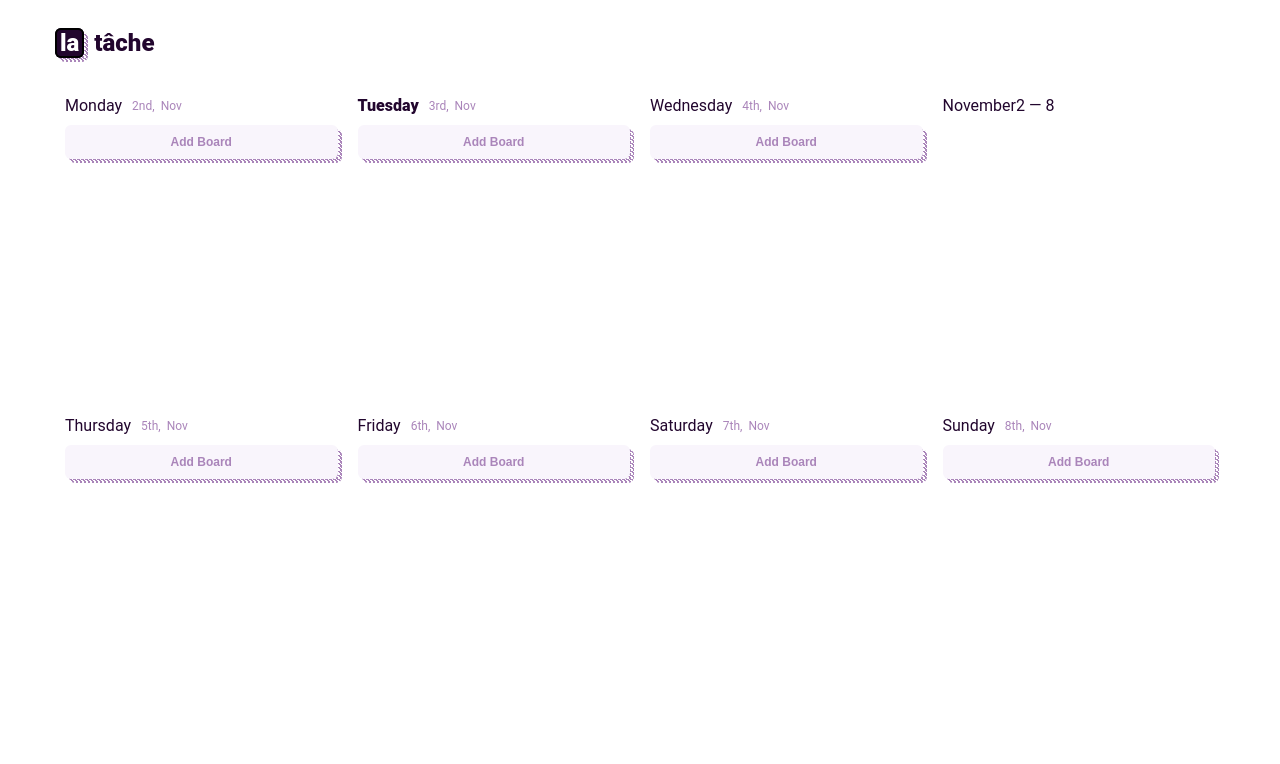
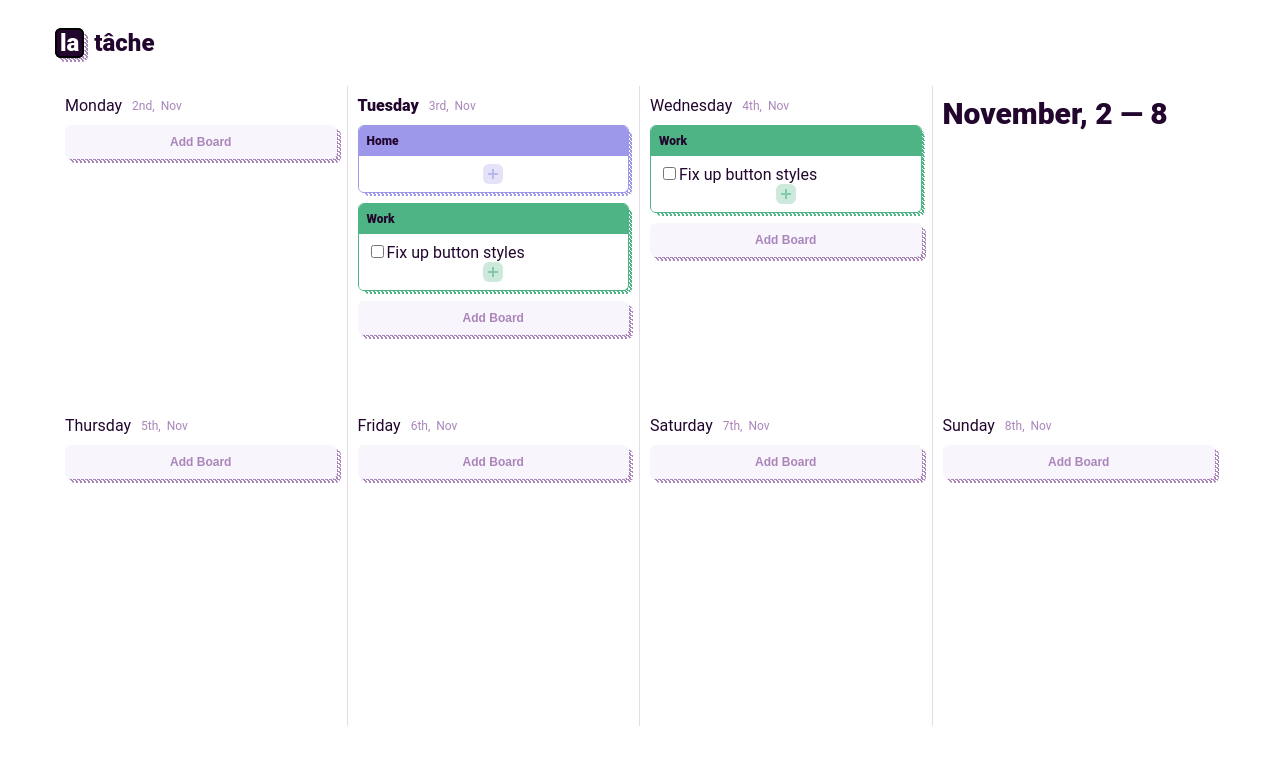
Before and after one commit to AlisaLiso/latache, a React (Create React App) app: page / in a window 1280 px wide. Shown: the top 764 px of the page. Built offline with nearby package versions, Linux system fonts and the light colour scheme.

Commit message:
Add board and add task button

```diff
--- a/src/App.js
+++ b/src/App.js
@@ -1,13 +1,98 @@
 import React from "react";
 import Header from "./components/Header";
 import Week from './components/Week';
+import moment from 'moment';
 import "./App.css";
+
+let currDay = moment();
+
+const getWeek = (curr) => {
+  // var weekStartWithSunday = curr.clone().startOf('week');
+  var weekStartWithMonday = curr.clone().startOf('isoWeek');
+  let weekStart = weekStartWithMonday;
+
+  var days = [];
+  for (var i = 0; i <= 6; i++) {
+    let day = moment(weekStart).add(i, 'days').format("Do dddd MMM YYYY").split(' ');
+    let today = moment().format("Do dddd MMMM YYYY").split(' ');
+    /// Add in fourth column todays info
+    if (i === 3) {
+      let start = moment(weekStart).add(0, 'days').format("D");
+      let end = moment(weekStart).add(6, 'days').format("D");
+
+      let obj = {
+        week: today[1],
+        day: today[0],
+        month: today[2],
+        range: `${start} — ${end}`,
+        today: true,
+        isInfo: true
+      };
+      days.push(obj);
+    }
+
+    const task = {
+      title: "Fix up button styles",
+      isFinished: false,
+      id: 1
+    };
+
+    const boardHome = {
+      title: "Home",
+      date: today,
+      color: "158,152,234",
+      colorT: "#ffffff",
+      tasks: []
+    }
+
+    const boardWork = {
+      title: "Work",
+      date: today,
+      color: "78,180,133",
+      tasks: [task]
+    }
+
+    const boardWorkNew = {
+      title: "Work",
+      date: moment().add(1, 'days').format("Do dddd MMMM YYYY").split(' '),
+      color: "78,180,133",
+      tasks: [task]
+    }
+
+    const boards = [
+      boardHome,
+      boardWork,
+      boardWorkNew
+    ]
+    console.log(boardWorkNew)
+
+    const objBoards = [];
+
+    for (const board of boards) {
+      if (day[0] === board.date[0]) {
+        objBoards.push(board)
+      }
+    }
+
+    const obj = {
+      week: day[1],
+      day: day[0],
+      month: day[2],
+      boards: objBoards,
+      today: today[0] === day[0]
+    };
+
+    days.push(obj);
+  }
+
+  return days;
+}
 
 function App() {
   return (
     <div className="container">
       <Header />
-      <Week />
+      <Week data={getWeek(currDay)} />
     </div>
   );
 }
--- /dev/null
+++ b/src/components/AddTask.js
@@ -0,0 +1,62 @@
+import React from 'react';
+import styled from 'styled-components';
+
+const borderRadius = "6px";
+
+const StyledAddTask = styled.button.attrs(props => ({
+  primaryColor: props.primaryColor || "yellow",
+}))`
+  border: none;
+  opacity: 0.7;
+  cursor: pointer;
+  background-color: rgba(${props => props.primaryColor}, 0.4);
+  border-radius: ${borderRadius};
+  padding: 5px;
+  margin: 0 auto;
+  display: flex;
+  justify-content: center;
+  transition: .3s;
+
+  &:hover {
+    opacity: 1;
+    transition: .3s;
+  }
+`;
+
+const Cross = styled.div.attrs(props => ({
+  primaryColor: props.primaryColor || "yellow",
+}))`
+  width: 10px;
+	height: 10px;
+  position: relative;
+
+  &:before, &:after{
+		content:"";
+		display:block;
+		background: rgba(${props => props.primaryColor}, 1);
+    position: absolute;
+    top: 50%;
+    left: 50%;
+    transform: translate(-50%,-50%);
+  }
+
+  &:before{
+		width: 2px;
+		height: 100%;
+  }
+
+  &:after{
+		height: 2px;
+		width: 100%;
+	}
+`;
+
+function AddTask({ color }) {
+  return (
+    <StyledAddTask primaryColor={color}>
+      <Cross primaryColor={color} />
+    </StyledAddTask>
+  )
+}
+
+export default AddTask
--- /dev/null
+++ b/src/components/Board.js
@@ -0,0 +1,83 @@
+import React from 'react';
+import Task from './Task';
+import AddTask from './AddTask';
+import styled from 'styled-components';
+
+const borderRadius = "6px";
+const borderSmalRadius = "5px";
+const backgroundColor = "white";
+const distance = "4px";
+const stripsSize = "4px"; /// Controls the size of the stripes
+const stripsAngle = "45deg";
+
+const StyledBoard = styled.div.attrs(props => ({
+  primaryColor: props.primaryColor || "yellow",
+}))`
+  border: 1px solid rgba(${props => props.primaryColor}, 1);
+  border-radius: ${borderRadius};
+  margin-bottom: 10px;
+  position: relative;
+
+  &::after {
+    border-radius: ${borderRadius};
+    content: "";
+    opacity: 1;
+    position: absolute;
+    width: 100%;
+    height: 100%;
+    left: ${distance};
+    top: ${distance};
+    z-index: -1;
+    background-size: ${stripsSize} ${stripsSize};
+    background-color: rgba(${props => props.primaryColor}, 1);
+    background-image: linear-gradient(
+      ${stripsAngle},
+      ${backgroundColor} 25%,
+      transparent 25%,
+      transparent 50%,
+      ${backgroundColor} 50%,
+      ${backgroundColor} 75%,
+      transparent 75%,
+      transparent
+    );
+    transition: 0.3s;
+    transition-delay: 0.3s;
+  }
+`;
+
+const BoardHead = styled.div.attrs(props => ({
+  primaryColor: props.primaryColor || "yellow",
+}))`
+  background-color: rgba(${props => props.primaryColor}, 1);
+  padding: 8px;
+  border-top-left-radius: ${borderSmalRadius};
+  border-top-right-radius: ${borderSmalRadius};
+  font-size: 12px;
+  font-weight: 800;
+  color: darken(rgba(${props => props.primaryColor}), 100%);
+`;
+
+const BoardContent = styled.div.attrs(props => ({
+  primaryColor: props.primaryColor || "yellow",
+}))`
+  padding: 8px;
+  background-color: ${backgroundColor};
+  border-bottom-left-radius: ${borderSmalRadius};
+  border-bottom-right-radius: ${borderSmalRadius};
+`;
+
+function Board({ board }) {
+  return (
+    <StyledBoard primaryColor={board.color}>
+      <BoardHead primaryColor={board.color}>{board.title}</BoardHead>
+      <BoardContent>
+        {board.tasks?.map((task, index) => (
+          <Task task={task} key={index} />
+        ))}
+        <AddTask color={board.color} />
+      </BoardContent>
+    </StyledBoard>
+  )
+}
+
+export default Board;
--- /dev/null
+++ b/src/components/Task.js
@@ -0,0 +1,12 @@
+import React from 'react'
+
+function Task({ task, id }) {
+  return (
+    <label htmlFor={`task-${task.id}`}>
+      <input type="checkbox" name="task" id={`task-${task.id}`} />
+      {task.title}
+    </label>
+  )
+}
+
+export default Task
--- a/src/components/Week.js
+++ b/src/components/Week.js
@@ -1,48 +1,7 @@
 import React from 'react'
 import styled from 'styled-components';
-import moment from 'moment';
 import AddBoard from './AddBoard';
-
-let currDay = moment();
-
-const getWeek = (curr) => {
-  // var weekStartWithSunday = curr.clone().startOf('week');
-  var weekStartWithMonday = curr.clone().startOf('isoWeek');
-  let weekStart = weekStartWithMonday;
-
-  var days = [];
-  for (var i = 0; i <= 6; i++) {
-    let day = moment(weekStart).add(i, 'days').format("Do dddd MMM YYYY").split(' ');
-    let today = moment().format("Do dddd MMMM YYYY").split(' ');
-
-    /// Add in fourth column todays info
-    if (i === 3) {
-      let start = moment(weekStart).add(0, 'days').format("D");
-      let end = moment(weekStart).add(6, 'days').format("D");
-
-      let obj = {
-        week: today[1],
-        day: today[0],
-        month: today[2],
-        range: `${start} — ${end}`,
-        today: true,
-        isInfo: true
-      };
-      days.push(obj);
-    }
-
-    const obj = {
-      week: day[1],
-      day: day[0],
-      month: day[2],
-      today: today[0] === day[0]
-    };
-
-    days.push(obj);
-  }
-
-  return days;
-}
+import Board from './Board';
 
 const Grid = styled.div`
   display: grid;
@@ -71,6 +30,10 @@ const Item = styled.div`
   padding: 10px;
   box-sizing: border-box;
 
+  &:not(:last-child):not(:nth-child(4)) {
+    border-right: 1px solid rgba(170,133,186, 0.3);
+  }
+
   @media only screen and (max-width: 666px) {
     min-height: 400px;
   }
@@ -80,6 +43,11 @@ const HeaderText = styled.div`
   display: flex;
   align-items: center;
   margin-bottom: 10px;
+`;
+
+const BigHeaderText = styled.div`
+  font-size: 30px;
+  font-weight: 900;
 `;
 
 const BaseHeaderText = styled.div.attrs(props => ({
@@ -97,19 +65,22 @@ const SmallHeaderText = styled.div`
   font-size: 12px;
 `;
 
-const Week = () => {
+const Week = ({ data }) => {
   return (
     <Grid>
-      {getWeek(currDay).map((day, index) => (
+      {data.map((day, index) => (
         day.isInfo ?
           <Item key={index}>
-            <div><span>{day.month}{day.range}</span></div>
+            <HeaderText><BigHeaderText>{day.month}, {day.range}</BigHeaderText></HeaderText>
           </Item>
           : <Item key={index}>
             <HeaderText>
               <BaseHeaderText weight={day.today && '900'}>{day.week}</BaseHeaderText>
               <SmallHeaderText>{day.day},</SmallHeaderText><SmallHeaderText>{day.month}</SmallHeaderText>
             </HeaderText>
+            {day.boards?.map((board, index) => (
+              <Board key={index} board={board} />
+            ))}
             <AddBoard />
           </Item>
       ))}
```
